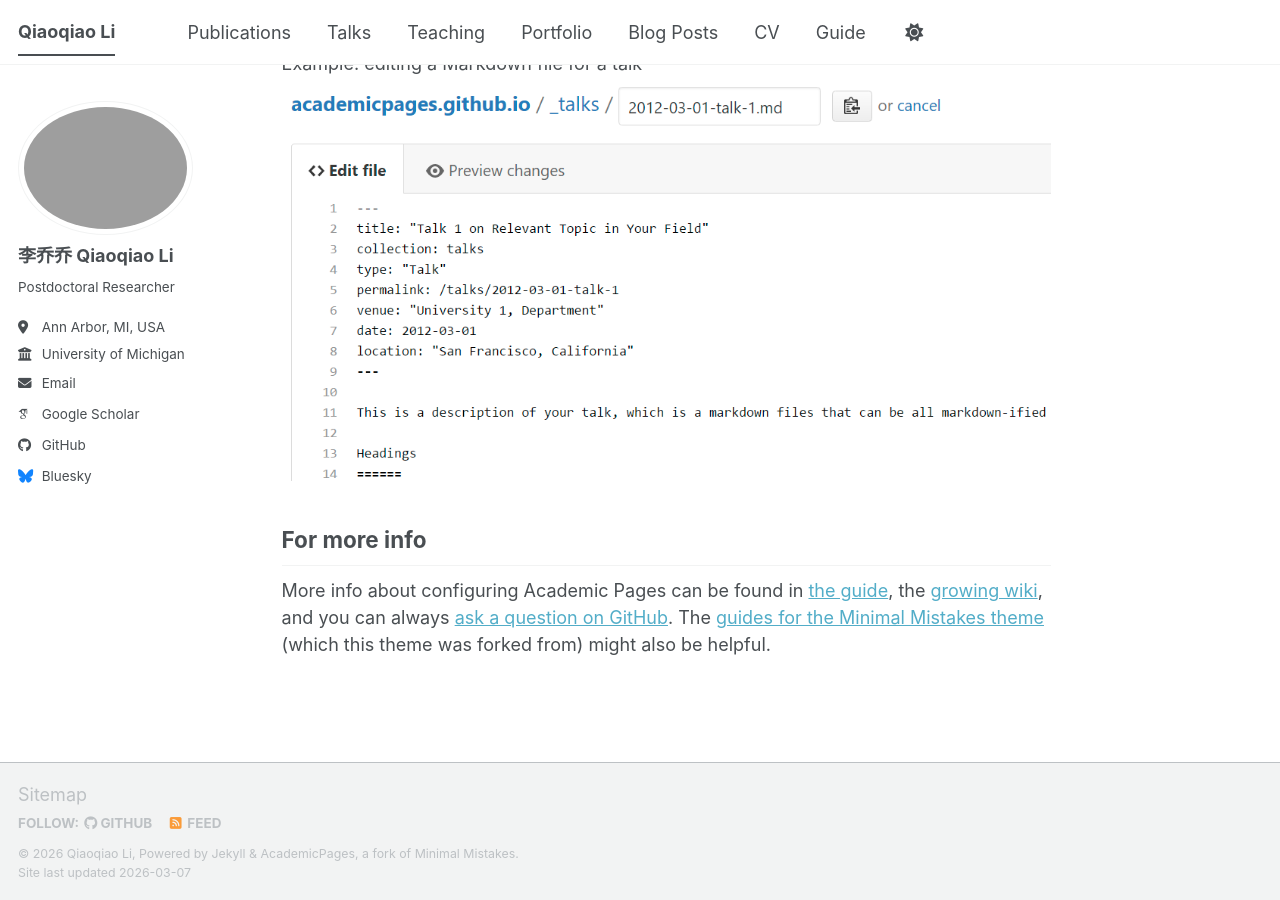
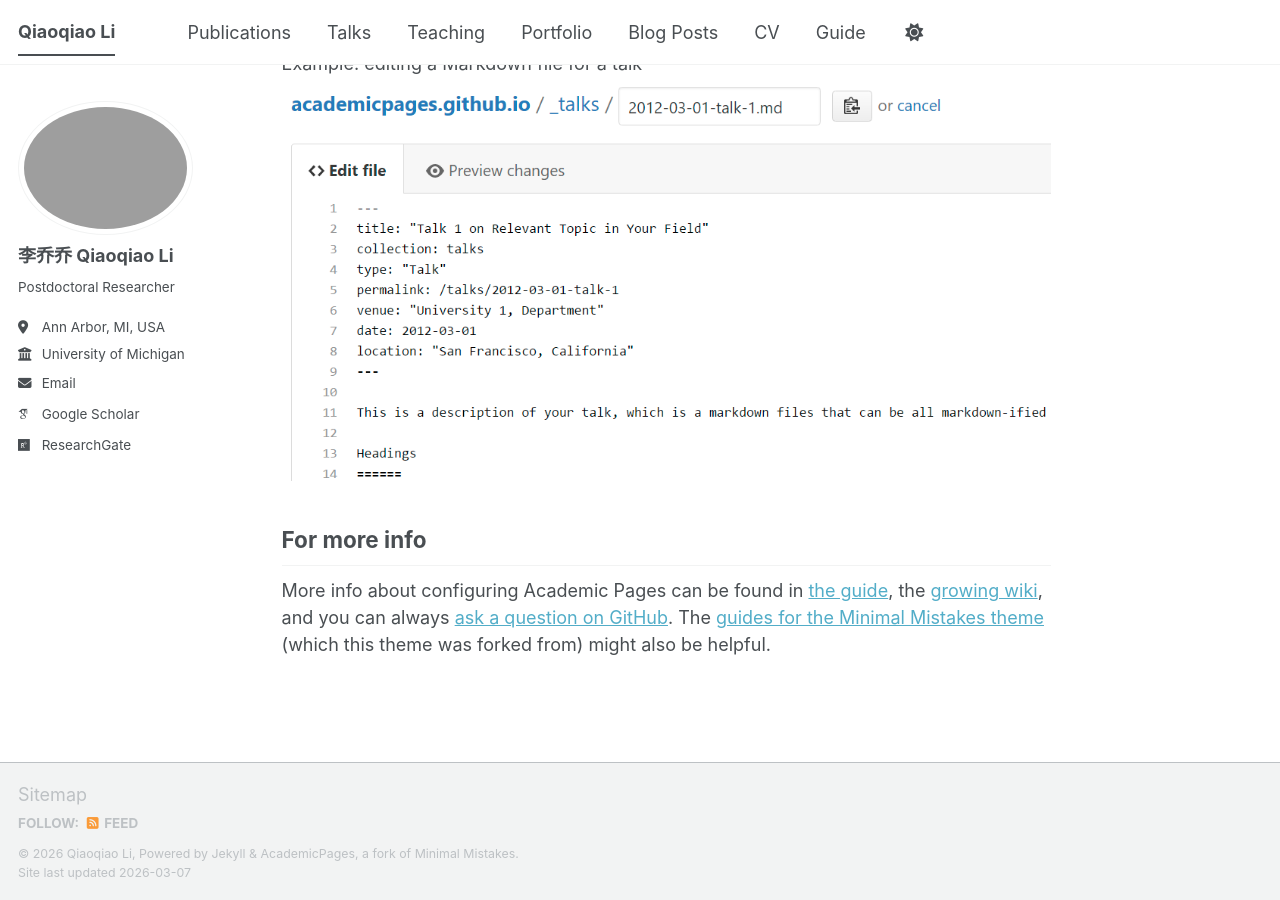
Before and after one commit to Qiaoqiao-Li/Qiaoqiao-Li.github.io, a Jekyll site: the page built from _pages/about.md, in a window 1280 px wide and 900 px high, scrolled down 2720 px. Built offline with Jekyll 4.4.1, drawn with Linux system fonts in a browser that asks for light colours; some web fonts are replaced; a script bundle is joined from its source files by our own code; library files that are not in the unit come from our copies.

Commit message:
Update _config.yml

```diff
--- a/_config.yml
+++ b/_config.yml
@@ -42,7 +42,7 @@ author:
   semantic         : # URL
   ssrn             : # URL
   #pubmed           : "https://www.ncbi.nlm.nih.gov/pubmed/?term=john+snow"
-  researchgate     : # URL
+  researchgate     : "https://www.researchgate.net/profile/Qiaoqiao-Li-5"
   scopus           : # URL
   zotero           : # URL
 
@@ -51,13 +51,13 @@ author:
   bitbucket        : # Username - Update with your username on the site
   codepen          : # Username
   dribbble         : # Username
-  github           : "academicpages"
+  github           : #"academicpages"
   kaggle           : # Username
   stackoverflow    : # User number or user number and name (i.e., use "1" or "1/jeff-atwood")
 
   # Social media
   artstation       : # Username
-  bluesky          : "bsky.app" # Replace this with you Bluesky username
+  bluesky          : #"bsky.app" # Replace this with you Bluesky username
   facebook         : # Username
   flickr           : # Username
   foursquare       : # Username
```
